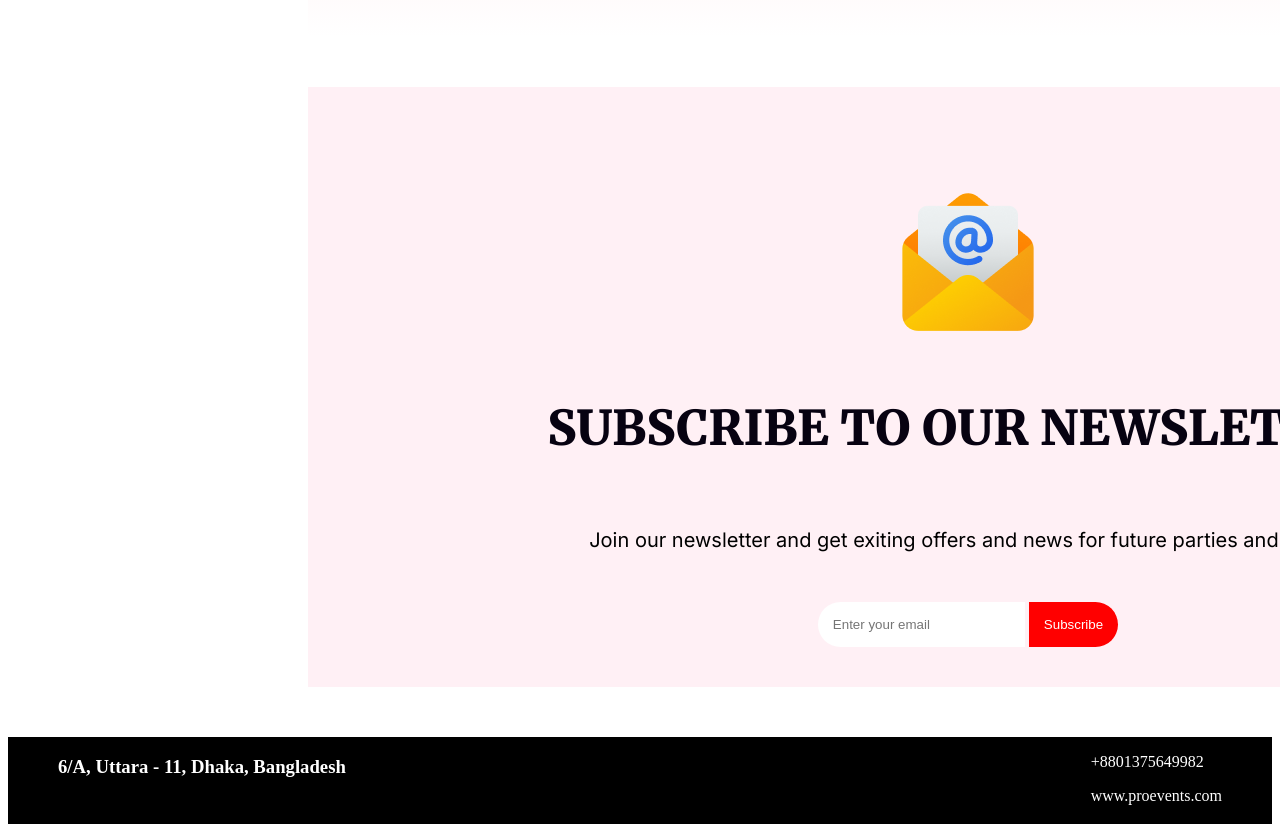
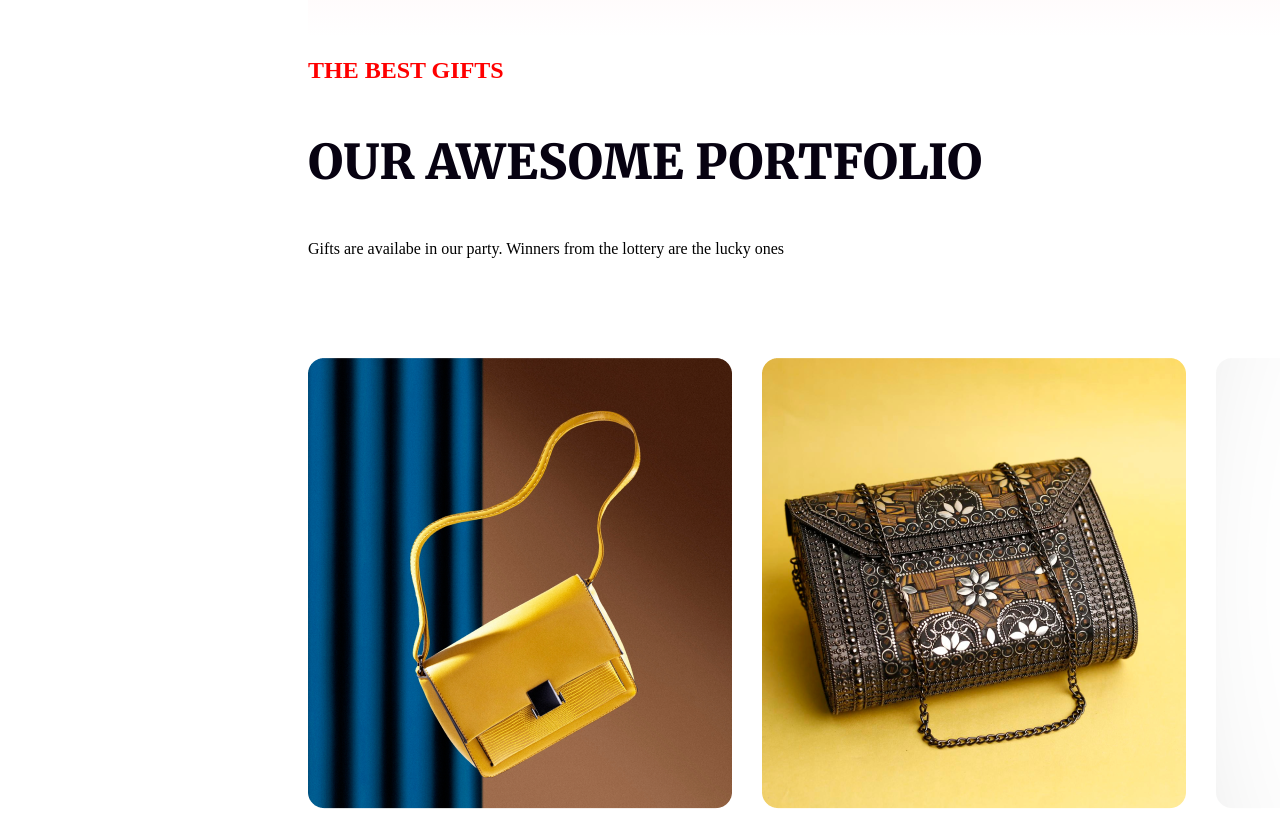
Before and after one commit to AhmedNur00/b9a1, a plain HTML site: page index.html in a window 1280 px wide. Shown: the part 2920-3744 px from the top of the page. Drawn offline with Linux system fonts and the light colour scheme.

Commit message:
added portfolio section

```diff
--- a/index.html
+++ b/index.html
@@ -44,6 +44,37 @@
             <p> <span>Time: </span> 8.00 PM</p>
             <button class="info-join-btn" >JOIN NOW</button>
         </section>
+
+
+
+
+        <section class="portfolio">
+            <div class="portfolio-text">
+                <h2>THE BEST GIFTS</h2>
+            <h3>OUR AWESOME PORTFOLIO</h3>
+            <p>Gifts are availabe in our party. Winners from the lottery are the lucky ones</p>
+            </div>
+            <div class="portfolio-images">
+                <img src="images/Rectangle 3.png" alt=""><img src="images/Rectangle 4.png" alt=""><img src="images/Rectangle 5.png" alt=""><img src="images/Rectangle 6.png" alt=""><img src="images/Rectangle 7.png" alt=""><img src="images/Rectangle 8.png" alt="">
+            </div>
+        </section>
+
+
+
+
+
+
+
+
+
+
+
+
+
+
+
+
+
         <section class="newsletter-section">
             <div class="newsletter-content">
                 <img src="images/Group 61.png" alt="">
--- a/style.css
+++ b/style.css
@@ -147,6 +147,42 @@
     color: #FFF;
     font-size: 20px;
 }
+
+/* portfolio section  */
+
+.portfolio {
+    width: 1320px;
+
+}
+
+.portfolio-text {
+    margin-left: 300px;
+}
+.portfolio-text > h2 {
+    color: #F00;
+}
+.portfolio-text > h3 {
+    color: #070211;
+    font-family: 'Merriweather';
+    font-size: 48px;
+    font-weight: 900;
+}
+.portfolio-images {
+    margin-top: 100px;
+    margin-left: 300px;
+    margin-bottom: 50px;
+    display: grid;
+    grid-template-columns: repeat(3, 1fr);
+    gap: 30px;
+
+
+}
+
+
+
+
+
+
 /* Newsletter section  */
 
 .newsletter-section {
```
